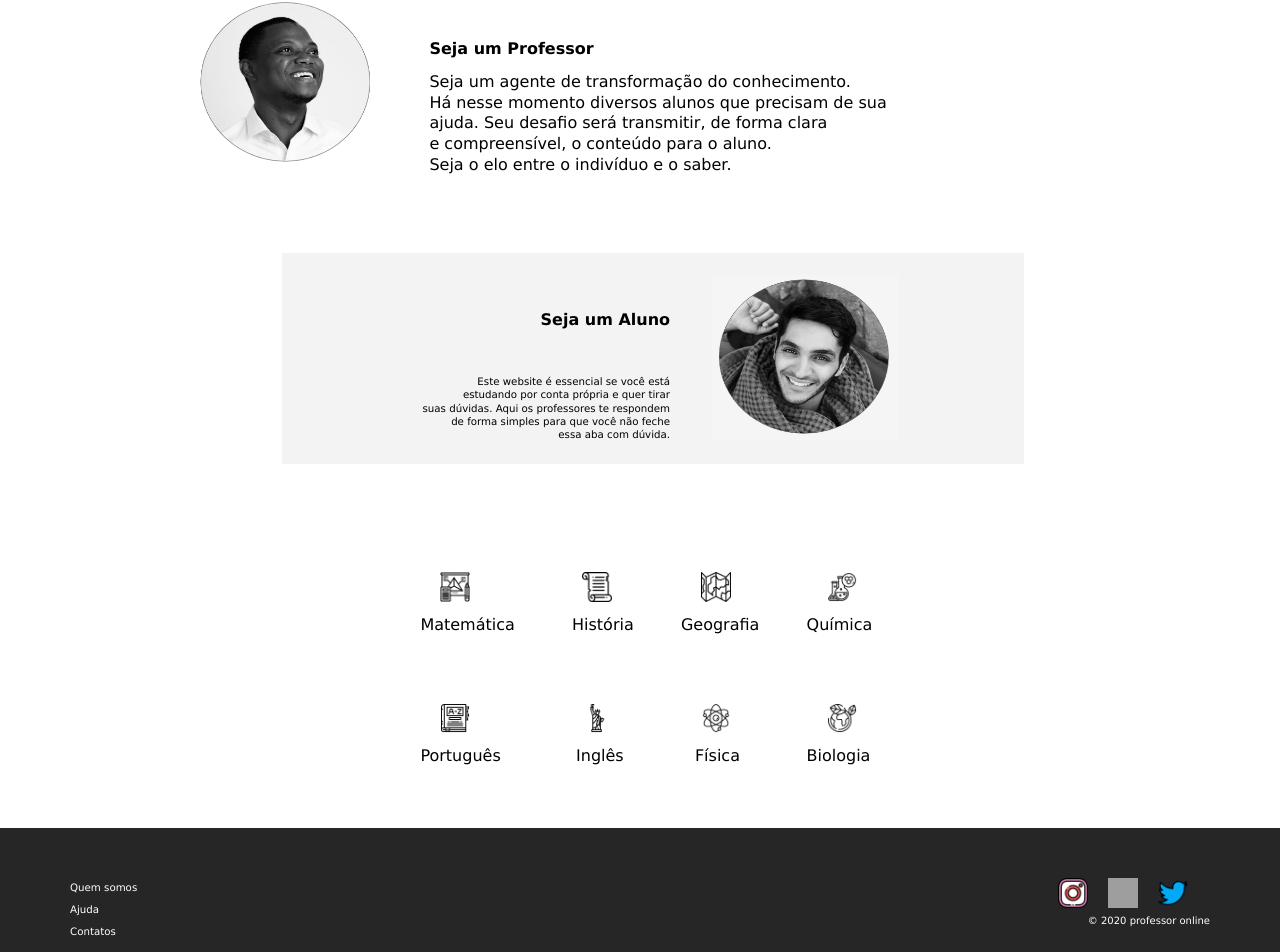
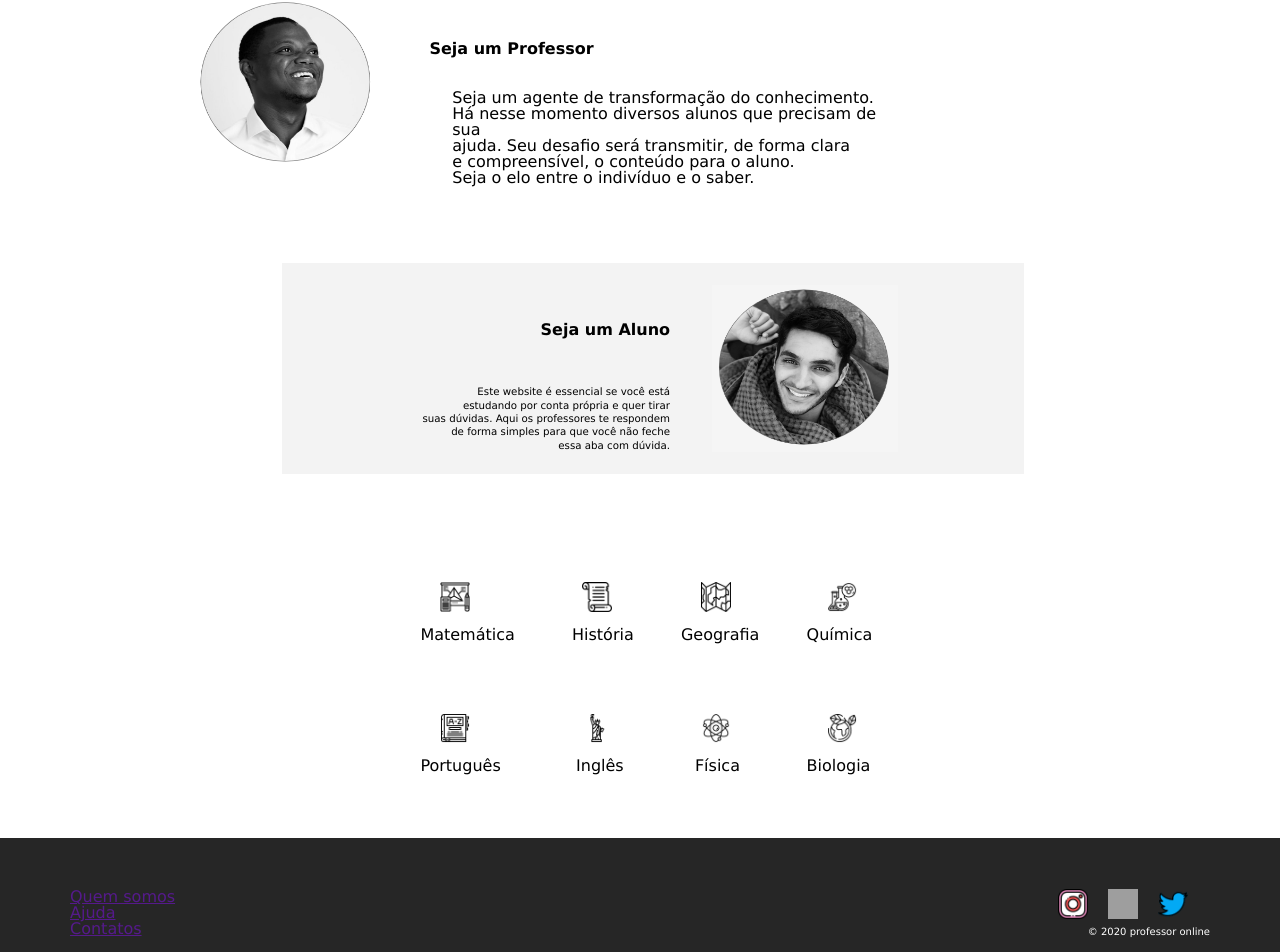
Before and after one commit to igor-py/professor-online, a React (Create React App) app in the folder app/: page / in a window 1280 px wide. Shown: the part 538-1490 px from the top of the page. Built offline with nearby package versions, Linux system fonts and the light colour scheme; grey boxes are pictures that could not be loaded; the HTML template or start-up script is replaced by a standard one.

Commit message:
some fixes

```diff
--- a/app/src/Components/Footer.js
+++ b/app/src/Components/Footer.js
@@ -9,15 +9,15 @@ export default function Footer() {
   return (
     <div id="footerContainer">
       <div id="linksContainer">
-        <Link id="link">Quem somos</Link>
-        <Link id="link">Ajuda</Link>
-        <Link id="link">Contatos</Link>
+        <Link id="link1">Quem somos</Link>
+        <Link id="link2">Ajuda</Link>
+        <Link id="link3">Contatos</Link>
       </div>
       <div id="imagemCopiryghtContainer">
         <div id="imageContainer">
-          <img src={instagramLogo} alt="insta" className="logos-social"/>
-          <img src={facebookLogo} alt="face" className="logos-social"/>
-          <img src={twitterLogo} alt="twit" className="logos-social"/>
+          <img src={instagramLogo} alt="insta" className="logos-social" />
+          <img src={facebookLogo} alt="face" className="logos-social" />
+          <img src={twitterLogo} alt="twit" className="logos-social" />
           <div id="copiryghtContainer">
             <label>© 2020 professor online</label>
           </div>
--- a/app/src/pages/home/index.js
+++ b/app/src/pages/home/index.js
@@ -32,13 +32,13 @@ class Home extends Component {
 
             <div>
               <h2>Seja um Professor</h2>
-              <p1>
+              <div>
                 Seja um agente de transformação do conhecimento.
                 <br /> Há nesse momento diversos alunos que precisam de sua
                 <br /> ajuda. Seu desafio será transmitir, de forma clara
                 <br /> e compreensível, o conteúdo para o aluno.
                 <br /> Seja o elo entre o indivíduo e o saber.
-              </p1>
+              </div>
             </div>
           </div>
 
@@ -73,18 +73,18 @@ class Home extends Component {
 
             <div>
               <img src={historia} alt="História" />
-              <h4 class="img-historia">História</h4>
+              <h4 className="img-historia">História</h4>
 
               <img src={ingles} alt="Inglês" />
-              <h4 class="img-right">Inglês</h4>
+              <h4 className="img-right">Inglês</h4>
             </div>
 
             <div>
               <img src={geografia} alt="Geografia" />
               <h4>Geografia</h4>
 
-              <img  src={fisica} alt="Física" />
-              <h4 class="img-right">Física</h4>
+              <img src={fisica} alt="Física" />
+              <h4 className="img-right">Física</h4>
             </div>
 
             <div>
```
